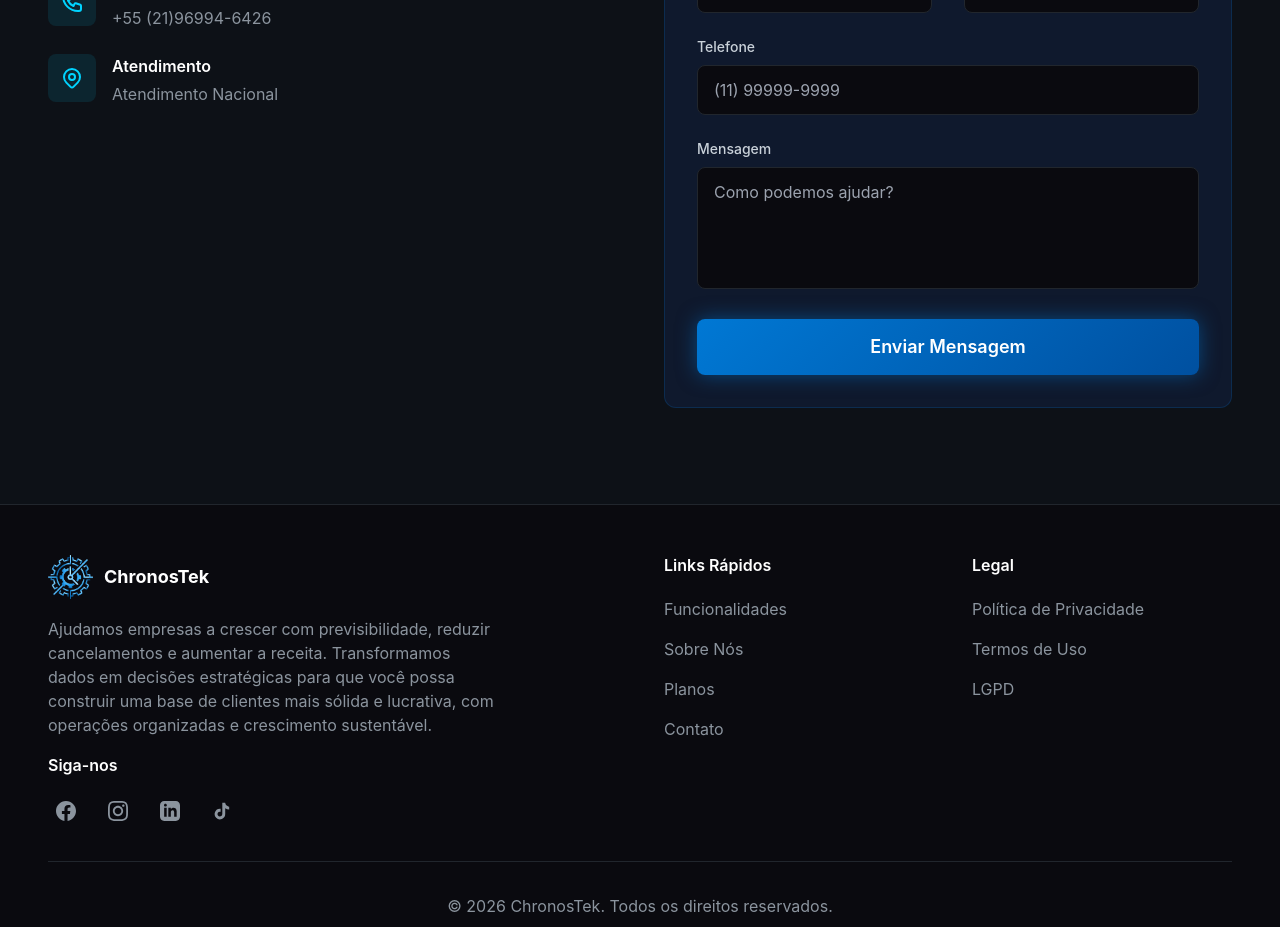
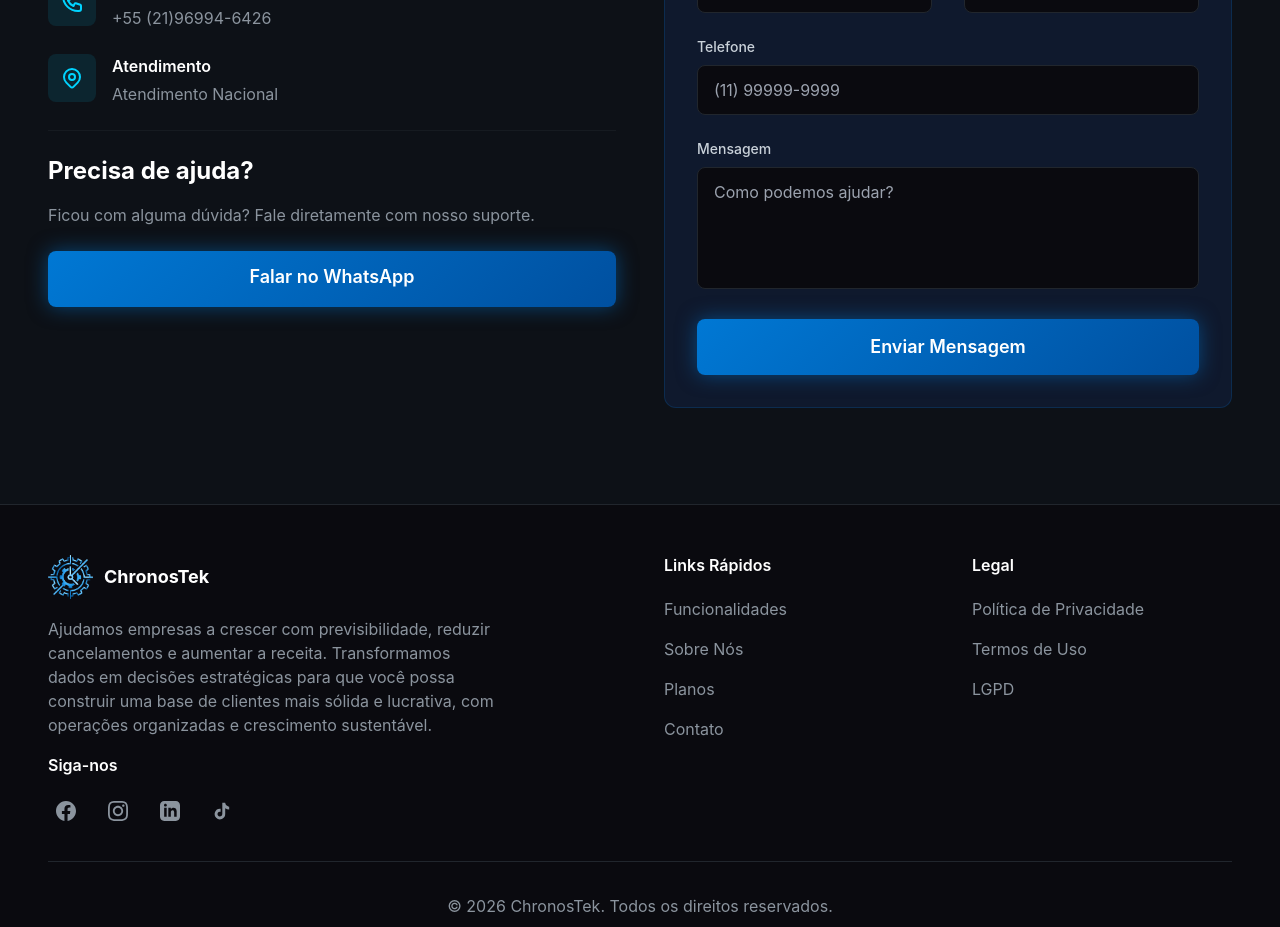
Before and after one commit to ArthurAdmin/Website-ChronosTek, a Next.js app: page / in a window 1280 px wide. Shown: the part 3900-4827 px from the top of the page. Built offline with nearby package versions, Linux system fonts and the light colour scheme.

Commit message:
Redirecionamento em "Ver Demonstração" feito, implementaçao do Suporte Feito.

```diff
--- a/src/components/Contact.tsx
+++ b/src/components/Contact.tsx
@@ -99,6 +99,20 @@ export default function Contact() {
                   <p className="text-cyber-textMuted text-sm sm:text-base">Atendimento Nacional</p>
                 </div>
               </div>
+
+              {/* Suporte Block */}
+              <div className="mt-8 pt-6 border-t border-cyber-border/50">
+                <h3 className="text-xl sm:text-2xl font-bold text-white mb-4">Precisa de ajuda?</h3>
+                <p className="text-cyber-textMuted text-sm sm:text-base mb-6 leading-relaxed">Ficou com alguma dúvida? Fale diretamente com nosso suporte.</p>
+                <a
+                  href="https://wa.me/5521976714989?text=Ol%C3%A1%2C%20preciso%20de%20ajuda."
+                  className="block w-full btn-primary btn-glow py-4 min-h-[56px] text-base sm:text-lg text-center"
+                  target="_blank"
+                  rel="noopener noreferrer"
+                >
+                  Falar no WhatsApp
+                </a>
+              </div>
             </div>
           </div>
 
--- a/src/components/Pricing.tsx
+++ b/src/components/Pricing.tsx
@@ -18,7 +18,7 @@ const services: Service[] = [
     subtitle: "Aquisição de clientes",
     frontFeatures: ["Estratégias de tráfego pago (Ads) e SEO", "Leads qualificados para o funil"],
     backFeatures: ["Gestão estratégica de tráfego pago (Google/Meta)", "Foco total em ROI e redução de custo por lead", "Estratégias de SEO", "Análise de métricas para escala"],
-    demoLink: "#demo-marketing",
+    demoLink: "https://wa.me/5521969946426",
     isSpecial: false,
   },
   {
@@ -27,7 +27,7 @@ const services: Service[] = [
     subtitle: "Presença Digital e Conversão",
     frontFeatures: ["Sites otimizados mobile", "Integrados ao fluxo de vendas"],
     backFeatures: ["Landing Pages de alta conversão", "Design ultra veloz otimizado para mobile", "Copywriting focado em vendas", "Integração direta com o CRM"],
-    demoLink: "#demo-websites",
+    demoLink: "https://wa.me/5521969946426",
     isSpecial: false,
   },
   {
@@ -36,7 +36,7 @@ const services: Service[] = [
     subtitle: "O centro da sua operação",
     frontFeatures: ["Motor central: Leads, funil e vendas", "Relatórios em tempo real"],
     backFeatures: ["Dashboards de performance em tempo real", "Gestão centralizada de leads e funis", "Histórico inteligente de interações", "Interface focada em produtividade"],
-    demoLink: "#demo-crm",
+    demoLink: "https://wa.me/5521969946426",
     isSpecial: false,
   },
   {
@@ -45,7 +45,7 @@ const services: Service[] = [
     subtitle: "Experiência e Escalabilidade",
     frontFeatures: ["Apps Web e Mobile sob medida", "Digitalize seus processos"],
     backFeatures: ["Desenvolvimento de Apps (Web/Mobile) sob medida", "Sistemas SaaS multi-tenant", "Foco em UX/UI de alta retenção", "Arquitetura escalável"],
-    demoLink: "#demo-apps",
+    demoLink: "https://wa.me/5521969946426",
     isSpecial: false,
   },
   {
@@ -54,7 +54,7 @@ const services: Service[] = [
     subtitle: "Eficiência e Ganho de Tempo",
     frontFeatures: ["WhatsApp, propostas e follow-up auto", "Régua de pós-venda"],
     backFeatures: ["Atendimento 24h via WhatsApp", "Envio automático de propostas/PDFs", "Régua de cobrança e pós-venda", "Integrações via API (Zapier/Make)"],
-    demoLink: "#demo-automacao",
+    demoLink: "https://wa.me/5521969946426",
     isSpecial: false,
   },
 ];
```
Also changed, not shown: 2 other files (tests, documents, lock files or other folders).
